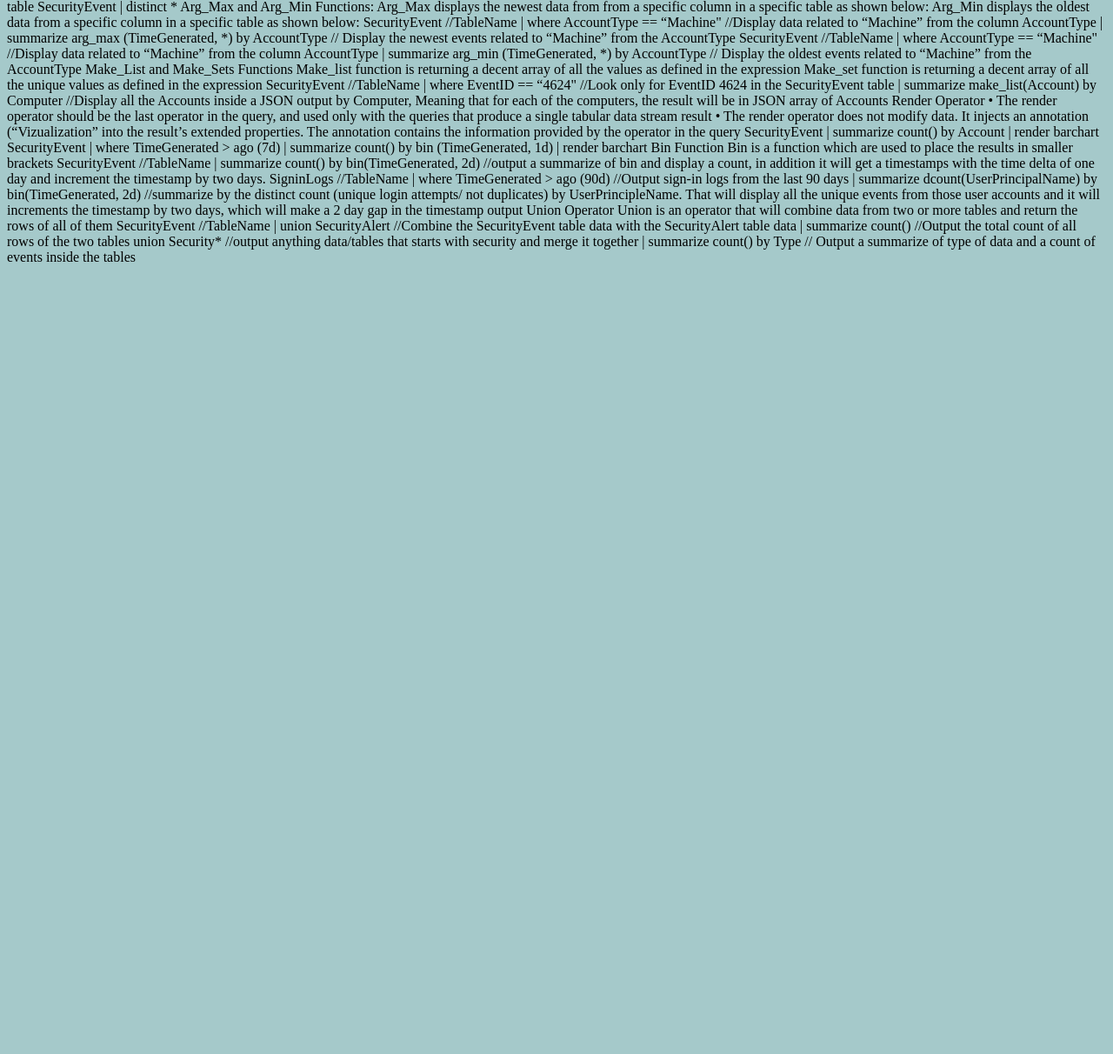
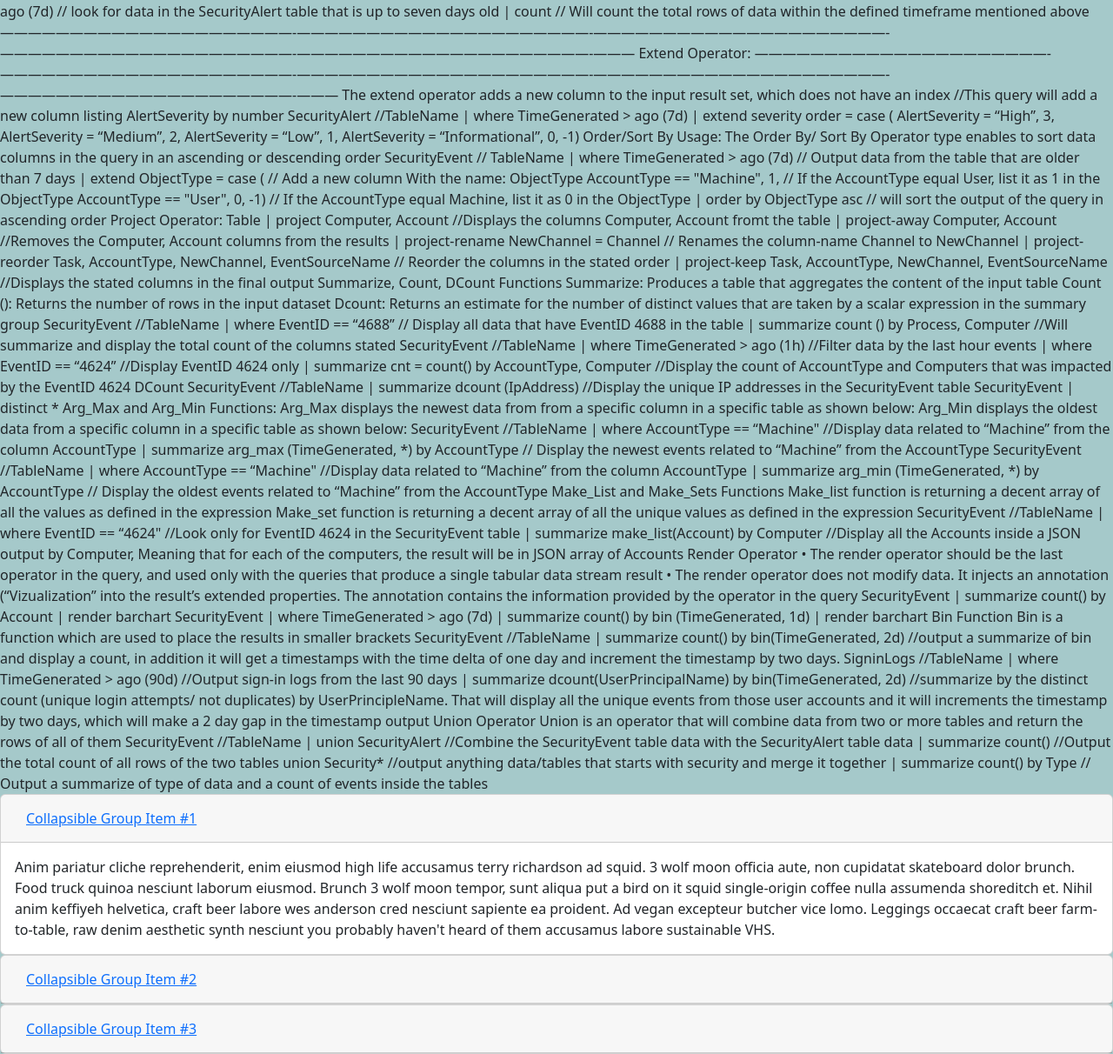
Before and after one commit to fortytwoservices/interactivekqlcheatsheet, a plain HTML site: page index.html in a window 1280 px wide. Shown: the part 1071-2283 px from the top of the page at 87% size. Before the commit the page ends 1384 px from the top, so only its background shows below. Drawn offline with nearby package versions, Linux system fonts and the light colour scheme.

Commit message:
bootstrap

```diff
--- a/index.html
+++ b/index.html
@@ -6,6 +6,7 @@
     <meta name="viewport" content="width=device-width, initial-scale=1.0">
     <meta http-equiv="X-UA-Compatible" content="ie=edge">
     <title>KQL Interactive Cheatsheet</title>
+    <link href="https://cdn.jsdelivr.net/npm/bootstrap@5.2.2/dist/css/bootstrap.min.css" rel="stylesheet" integrity="sha384-Zenh87qX5JnK2Jl0vWa8Ck2rdkQ2Bzep5IDxbcnCeuOxjzrPF/et3URy9Bv1WTRi" crossorigin="anonymous">
     <link rel="stylesheet" type="text/css" href="stylesheet.css">
 </head>
 
@@ -348,7 +349,54 @@ union Security* //output anything data/tables that starts with security and merg
      -->
 
 
+	<div class="accordion" id="accordionExample">
+  <div class="card">
+    <div class="card-header" id="headingOne">
+      <h5 class="mb-0">
+        <button class="btn btn-link" type="button" data-toggle="collapse" data-target="#collapseOne" aria-expanded="true" aria-controls="collapseOne">
+          Collapsible Group Item #1
+        </button>
+      </h5>
+    </div>
+
+    <div id="collapseOne" class="collapse show" aria-labelledby="headingOne" data-parent="#accordionExample">
+      <div class="card-body">
+        Anim pariatur cliche reprehenderit, enim eiusmod high life accusamus terry richardson ad squid. 3 wolf moon officia aute, non cupidatat skateboard dolor brunch. Food truck quinoa nesciunt laborum eiusmod. Brunch 3 wolf moon tempor, sunt aliqua put a bird on it squid single-origin coffee nulla assumenda shoreditch et. Nihil anim keffiyeh helvetica, craft beer labore wes anderson cred nesciunt sapiente ea proident. Ad vegan excepteur butcher vice lomo. Leggings occaecat craft beer farm-to-table, raw denim aesthetic synth nesciunt you probably haven't heard of them accusamus labore sustainable VHS.
+      </div>
+    </div>
+  </div>
+  <div class="card">
+    <div class="card-header" id="headingTwo">
+      <h5 class="mb-0">
+        <button class="btn btn-link collapsed" type="button" data-toggle="collapse" data-target="#collapseTwo" aria-expanded="false" aria-controls="collapseTwo">
+          Collapsible Group Item #2
+        </button>
+      </h5>
+    </div>
+    <div id="collapseTwo" class="collapse" aria-labelledby="headingTwo" data-parent="#accordionExample">
+      <div class="card-body">
+        Anim pariatur cliche reprehenderit, enim eiusmod high life accusamus terry richardson ad squid. 3 wolf moon officia aute, non cupidatat skateboard dolor brunch. Food truck quinoa nesciunt laborum eiusmod. Brunch 3 wolf moon tempor, sunt aliqua put a bird on it squid single-origin coffee nulla assumenda shoreditch et. Nihil anim keffiyeh helvetica, craft beer labore wes anderson cred nesciunt sapiente ea proident. Ad vegan excepteur butcher vice lomo. Leggings occaecat craft beer farm-to-table, raw denim aesthetic synth nesciunt you probably haven't heard of them accusamus labore sustainable VHS.
+      </div>
+    </div>
+  </div>
+  <div class="card">
+    <div class="card-header" id="headingThree">
+      <h5 class="mb-0">
+        <button class="btn btn-link collapsed" type="button" data-toggle="collapse" data-target="#collapseThree" aria-expanded="false" aria-controls="collapseThree">
+          Collapsible Group Item #3
+        </button>
+      </h5>
+    </div>
+    <div id="collapseThree" class="collapse" aria-labelledby="headingThree" data-parent="#accordionExample">
+      <div class="card-body">
+        Anim pariatur cliche reprehenderit, enim eiusmod high life accusamus terry richardson ad squid. 3 wolf moon officia aute, non cupidatat skateboard dolor brunch. Food truck quinoa nesciunt laborum eiusmod. Brunch 3 wolf moon tempor, sunt aliqua put a bird on it squid single-origin coffee nulla assumenda shoreditch et. Nihil anim keffiyeh helvetica, craft beer labore wes anderson cred nesciunt sapiente ea proident. Ad vegan excepteur butcher vice lomo. Leggings occaecat craft beer farm-to-table, raw denim aesthetic synth nesciunt you probably haven't heard of them accusamus labore sustainable VHS.
+      </div>
+    </div>
+  </div>
+</div>
 
 
+ <!-- JavaScript Bundle with Popper -->
+<script src="https://cdn.jsdelivr.net/npm/bootstrap@5.2.2/dist/js/bootstrap.bundle.min.js" integrity="sha384-OERcA2EqjJCMA+/3y+gxIOqMEjwtxJY7qPCqsdltbNJuaOe923+mo//f6V8Qbsw3" crossorigin="anonymous"></script>
 </body>
 </html>
```
